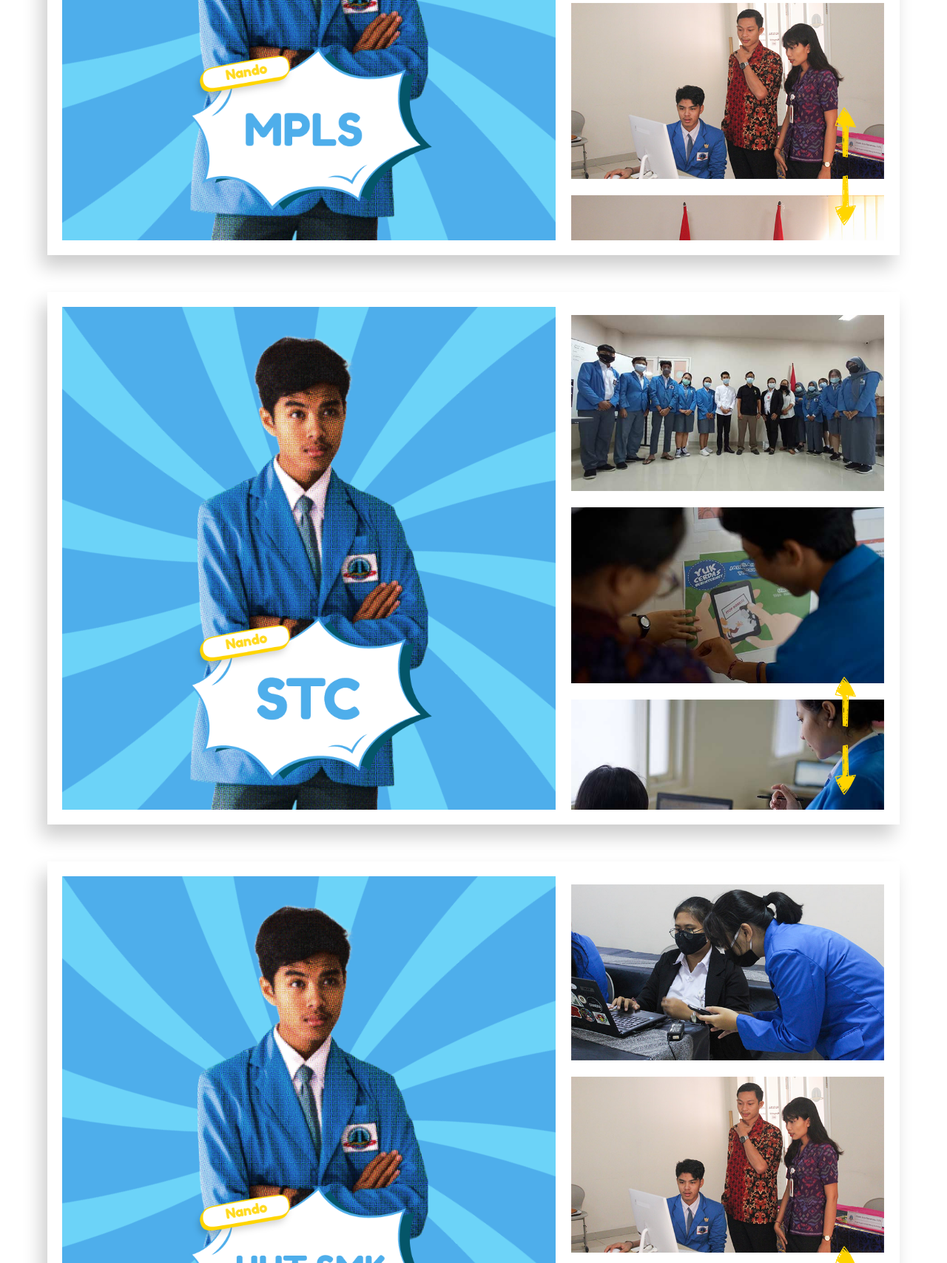
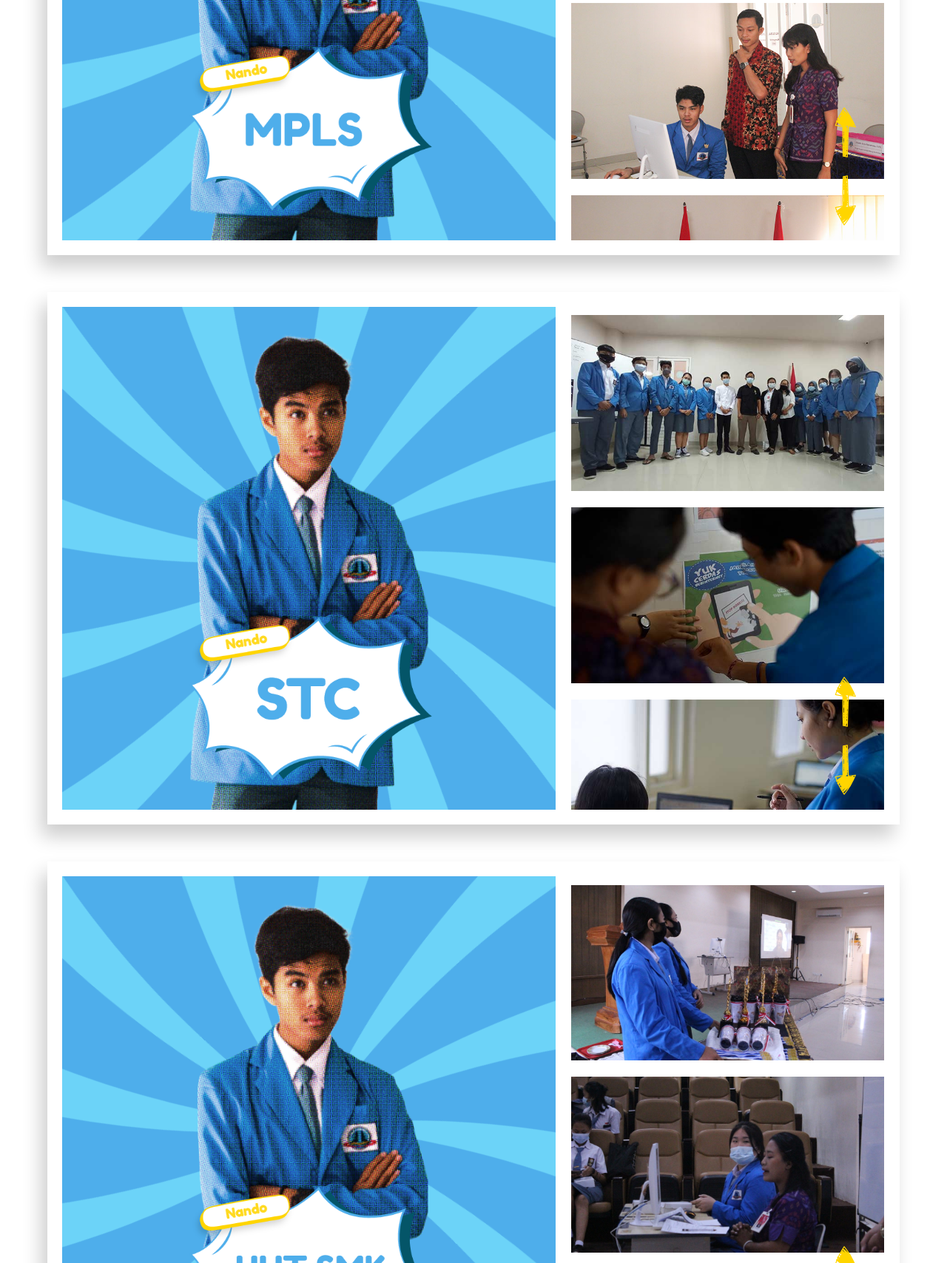
Before and after one commit to RevaPrasetya/revaprasetya.github.io, a plain HTML site: page index.html in a window 1280 px wide. Shown: the part 2765-4473 px from the top of the page at 74% size. Drawn offline with nearby package versions, Linux system fonts and the light colour scheme.

Commit message:
Update hut slider

```diff
--- a/index.html
+++ b/index.html
@@ -130,15 +130,15 @@
                 </div>
                 <div class="right">
                     <div class="slide-container-hut">
-                        <img src="assets/img/mpls-slider/1.jpg" alt="">
-                        <img src="assets/img/mpls-slider/2.jpg" alt="">
-                        <img src="assets/img/mpls-slider/3.jpg" alt="">
-                        <img src="assets/img/mpls-slider/1.jpg" alt="">
-                        <img src="assets/img/mpls-slider/2.jpg" alt="">
-                        <img src="assets/img/mpls-slider/3.jpg" alt="">
-                        <img src="assets/img/mpls-slider/1.jpg" alt="">
-                        <img src="assets/img/mpls-slider/2.jpg" alt="">
-                        <img src="assets/img/mpls-slider/3.jpg" alt="">
+                        <img src="assets/img/hut-slider/1.jpeg" alt="">
+                        <img src="assets/img/hut-slider/2.jpeg" alt="">
+                        <img src="assets/img/hut-slider/3.jpeg" alt="">
+                        <img src="assets/img/hut-slider/4.jpeg" alt="">
+                        <img src="assets/img/hut-slider/5.jpeg" alt="">
+                        <img src="assets/img/hut-slider/6.jpeg" alt="">
+                        <img src="assets/img/hut-slider/7.jpeg" alt="">
+                        <img src="assets/img/hut-slider/8.jpeg" alt="">
+                        <img src="assets/img/hut-slider/9.jpeg" alt="">
                     </div>
                 </div>
                 <div class="slide-control">
```
Also changed, not shown: assets/img/hut-slider/1.jpeg (added), assets/img/hut-slider/2.jpeg (added), assets/img/hut-slider/3.jpeg (added), assets/img/hut-slider/4.jpeg (added), assets/img/hut-slider/5.jpeg (added), assets/img/hut-slider/6.jpeg (added), assets/img/hut-slider/7.jpeg (added), assets/img/hut-slider/8.jpeg (added), assets/img/hut-slider/9.jpeg (added).
